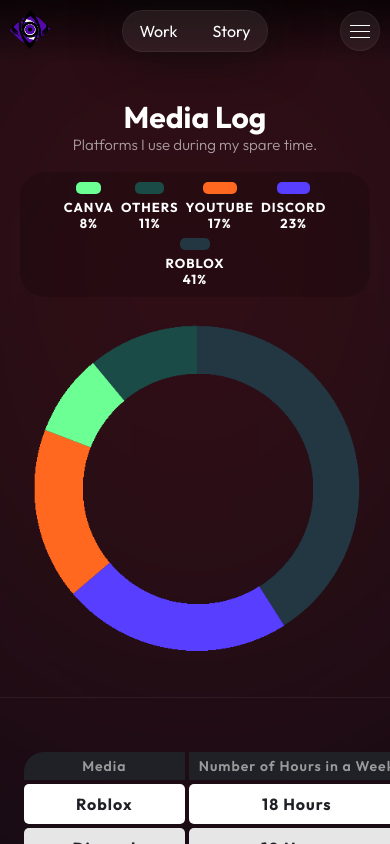
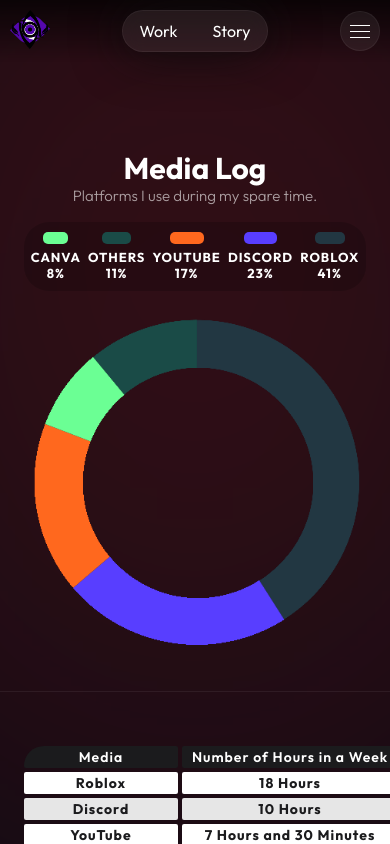
Before and after one commit to StevenWinters/visio, a React (Vite) app: page /logs in a window 390 px wide. Shown: the top 844 px of the page. Built offline with nearby package versions, Linux system fonts and the light colour scheme.

Commit message:
Fixed responsiveness

```diff
--- a/src/index.css
+++ b/src/index.css
@@ -1138,7 +1138,7 @@
   }
 
   .home__inner {
-    padding: 20% 0;
+    padding: 30% 0 20%;
   }
 }
 
@@ -1270,8 +1270,20 @@
 }
 
 @media screen and (max-width: 768px) {
-  .work__container .showcase {
-    background: linear-gradient(rgba(25, 77, 111, 0.6), var(--color-dark));
+  .work__container:nth-child(1) .showcase {
+    background: linear-gradient(var(--color-primary), var(--color-dark));
+  }
+
+  .work__container:nth-child(1) .glow__showcase {
+    background: radial-gradient(var(--color-accent3), rgba(25, 77, 111, 0.6));
+  }
+
+  .work__container:nth-child(2) .showcase {
+    background: linear-gradient(hsl(138, 69%, 48%, 0.7), var(--color-dark));
+  }
+
+  .work__container:nth-child(2) .glow__showcase {
+    background: radial-gradient(var(--color-accent2), rgba(25, 77, 111, 0.6));
   }
 }
 
@@ -2077,7 +2089,7 @@
 
 @media screen and (max-width: 768px) {
   .logs {
-    padding: 12vh 2rem 2rem;
+    padding: 18vh 2rem 2rem;
     min-height: 0;
   }
 
@@ -2092,7 +2104,7 @@
   }
 
   .chart__data {
-    padding: 1rem 1.2rem;
+    padding: 1rem 0.7rem;
     gap: 0.7rem;
   }
 
@@ -2128,7 +2140,7 @@
 }
 
 thead tr {
-  background-color: #202127;
+  background-color: var(--color-dark-shade);
   color: #ffffff8c;
 }
 
@@ -2137,11 +2149,12 @@
   font-size: 1.6rem;
   font-weight: 600;
   white-space: nowrap;
+  color: #fff;
 }
 
 tr {
   background-color: #fff;
-  color: #202127;
+  color: var(--color-dark-shade);
   letter-spacing: 1px;
 }
 
@@ -2175,14 +2188,11 @@
 }
 
 @media screen and (max-width: 768px) {
-  th {
-    padding: 0.5rem 1rem;
+  th,
+  td {
+    padding: 0.2rem 1rem;
     font-size: 1.4rem;
-  }
-
-  td {
-    padding: 1rem 0.5rem;
-    font-size: 1.6rem;
+    border-radius: 2px;
   }
 }
 
```
